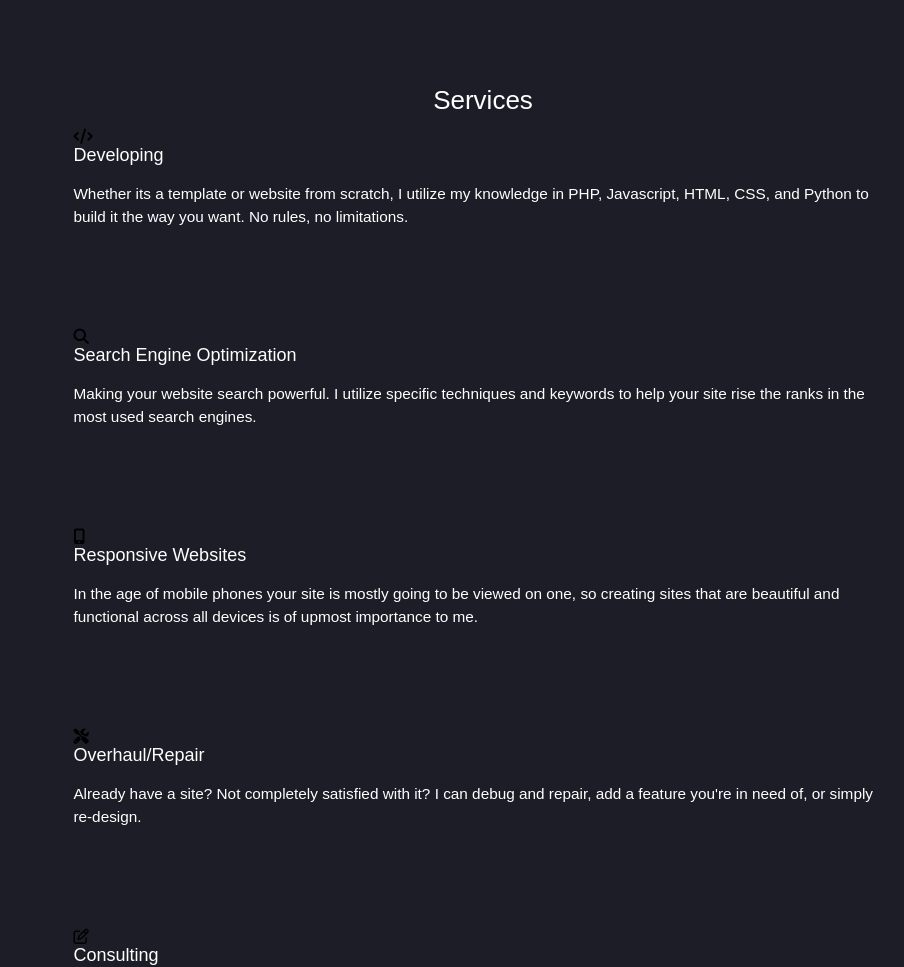
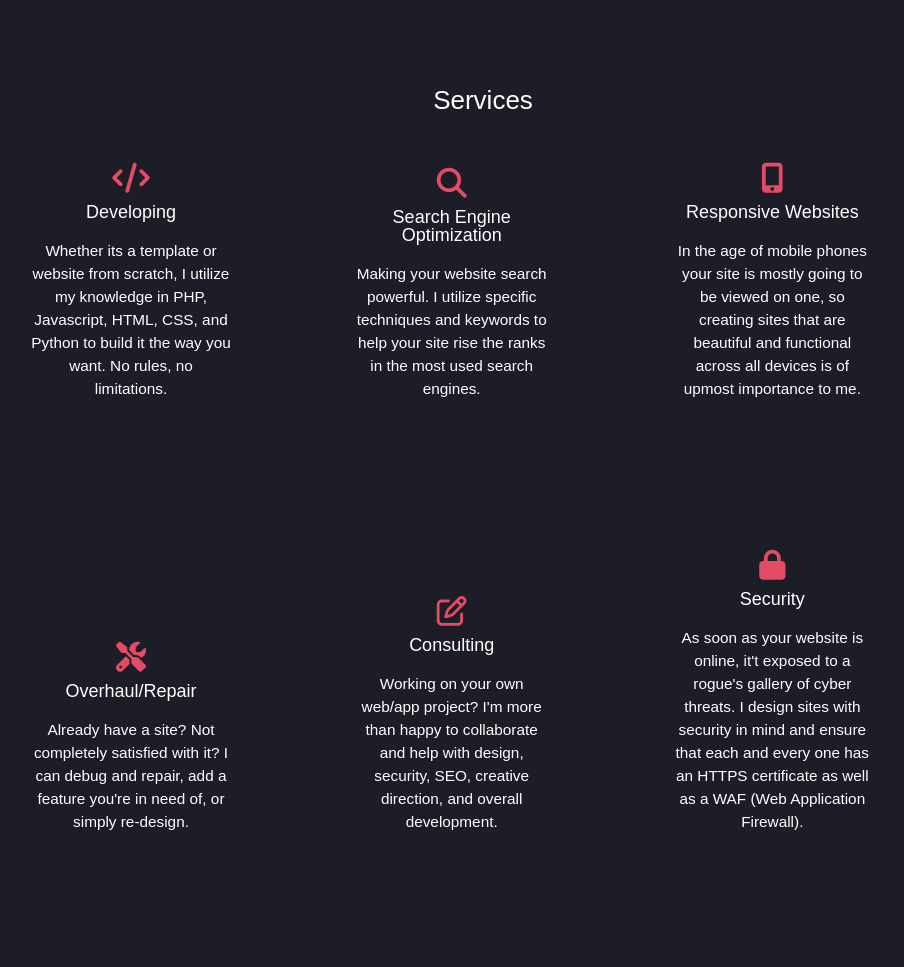
Before and after one commit to Anthonysc85/thinkful_portfolio, a plain HTML site: page index.html in a window 1280 px wide. Shown: the part 1560-2527 px from the top of the page, without its empty margins (157-1061 px from the left). Drawn offline with Linux system fonts and the light colour scheme.

Commit message:
update css

```diff
--- a/main.css
+++ b/main.css
@@ -181,6 +181,23 @@ body {
 
   }
 
+  i {
+    color: #e44c65;
+    font-size: 30px;
+    margin-bottom: 10px;
+
+  }
+
+  .service {
+    text-align: center;
+  }
+
+  .container {
+    align-content: center;
+    margin-top: 50px;
+
+  }
+
 
 
 
@@ -239,6 +256,8 @@ label {
   color: white;
 }
 
+
+
 /*Desktop */
 @media only screen and (min-width: 992px) {
     #ac_logo {height: 80px;
@@ -251,6 +270,23 @@ label {
 
 
                 }
+
+                .service {
+                  display: inline-block;
+                  width: 200px;
+                  border-width: 1px;
+                  border-color:  #e44c65;
+                  padding-left: 0;
+                  margin-right: 20px;
+                  align-items: center;
+                }
+                .container {
+                  float: center;
+                  margin-left: 60px;
+
+
+                }
+
             }
 
 
```
